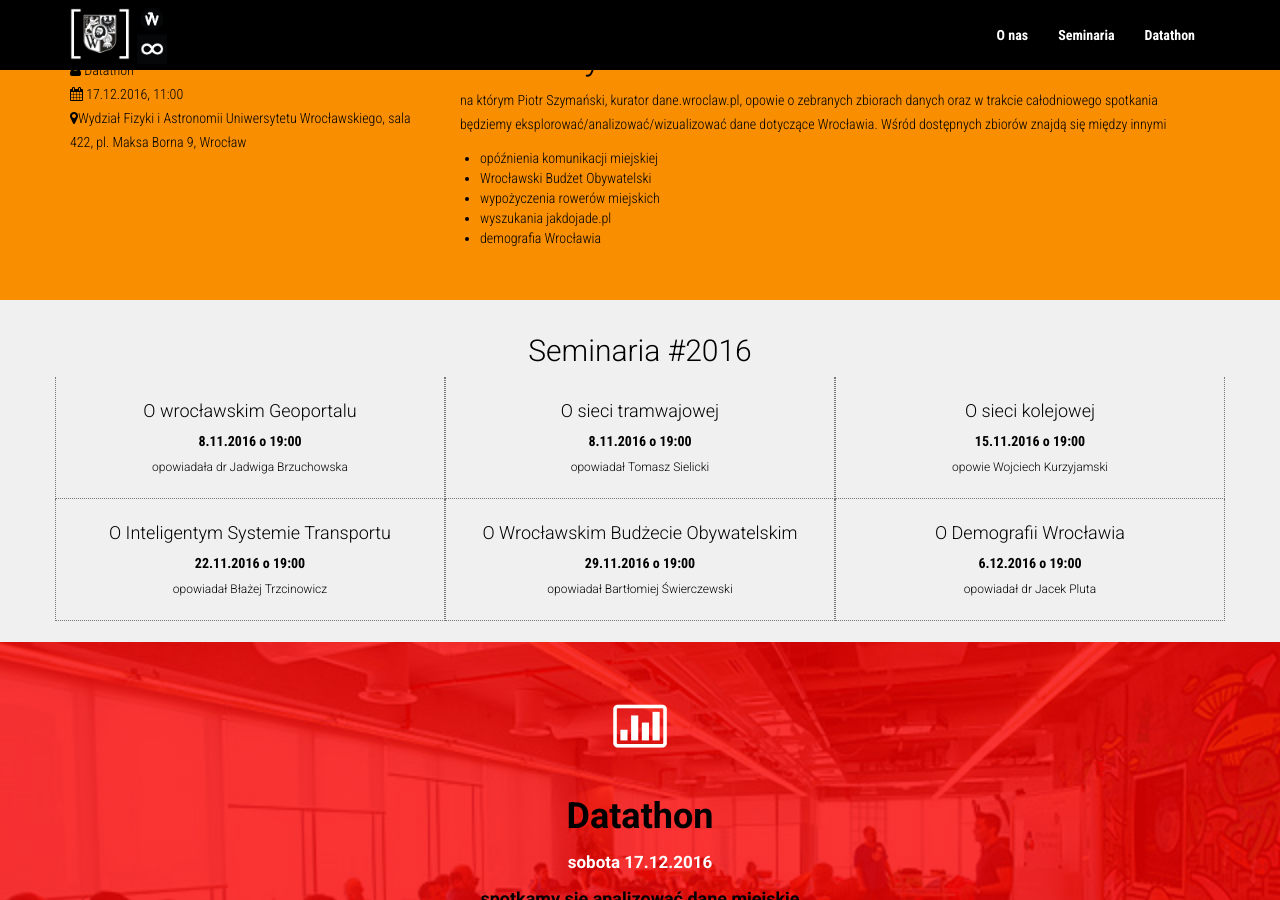
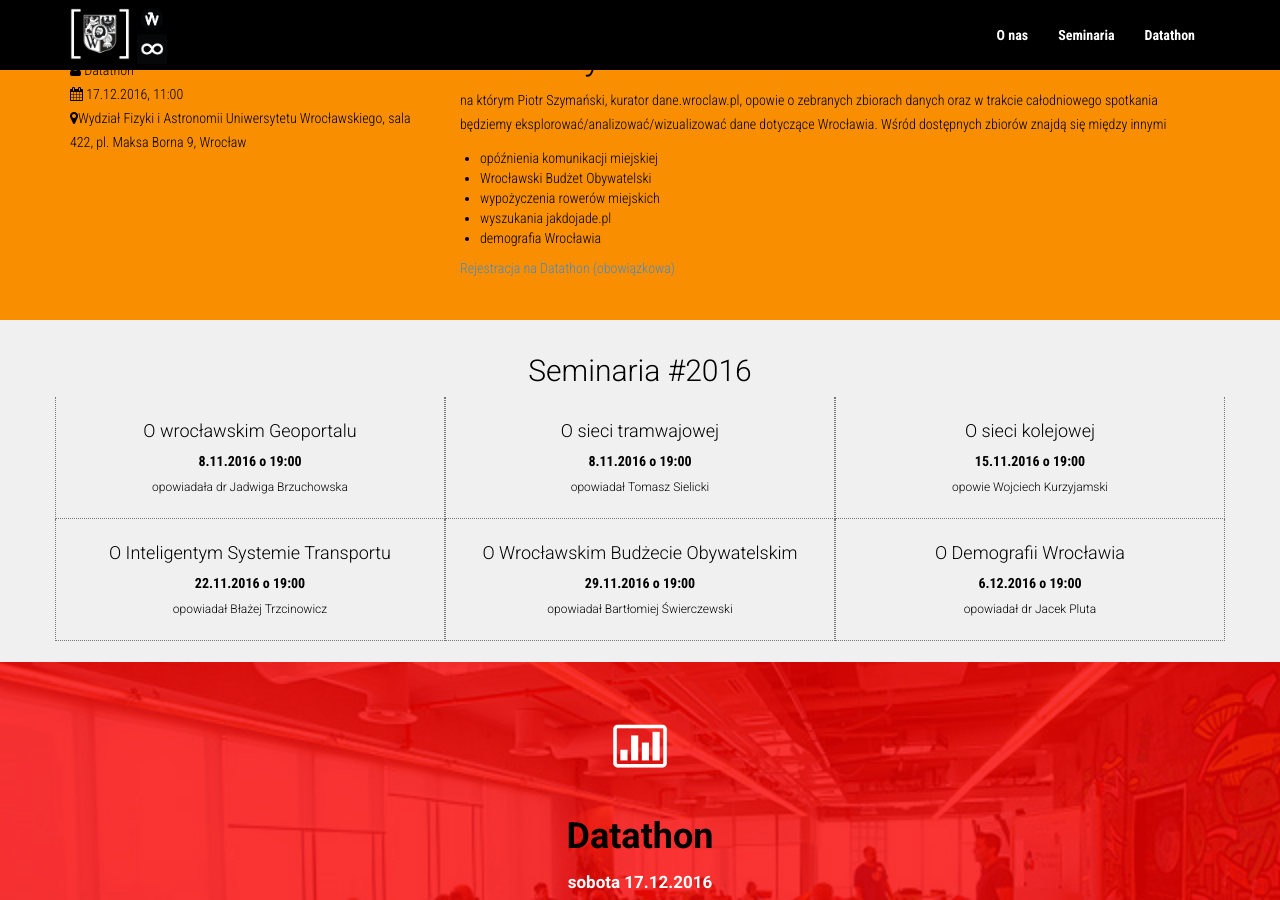
Before and after one commit to wroclawskiedane/wroclawskiedane.github.io, a Jekyll site: the page built from index.html, in a window 1280 px wide and 900 px high, scrolled down 934 px. Built offline with Jekyll 4.4.1, drawn with Linux system fonts in a browser that asks for light colours; nearby versions of some CDN libraries.

Commit message:
Update index.html

```diff
--- a/index.html
+++ b/index.html
@@ -56,6 +56,8 @@
                         <li>demografia Wrocławia</li>
                 </ul>
 
+                <a href="https://wrodatathon.evenea.pl/" class="button">Rejestracja na Datathon (obowiązkowa)</a>
+
             </div>
         </div>
     </div><!--/container -->
```
